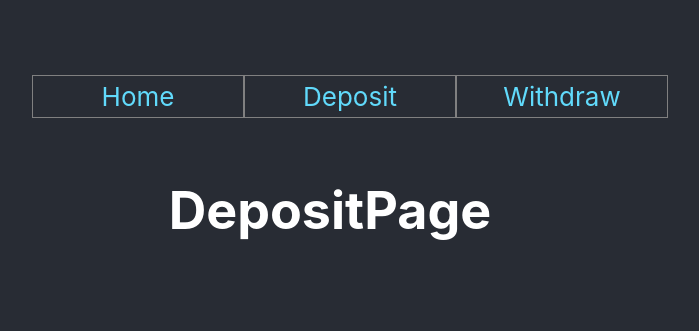
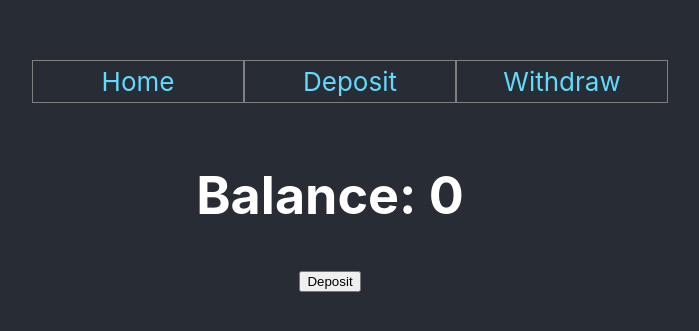
Before and after one commit to SiEr0212/udemy-react-hooks-app_Redux1, a React (Create React App) app: page /deposit in a window 1280 px wide. Shown: the part 237-568 px from the top of the page, without its empty margins (310-1009 px from the left). Built offline with nearby package versions, Linux system fonts and the light colour scheme.

Commit message:
added redux to page

```diff
--- a/src/index.js
+++ b/src/index.js
@@ -1,14 +1,19 @@
-import React from 'react';
-import ReactDOM from 'react-dom';
-import './index.css';
-import App from './App';
-import reportWebVitals from './reportWebVitals';
+import React from "react";
+import ReactDOM from "react-dom";
+import "./index.css";
+import App from "./App";
+import reportWebVitals from "./reportWebVitals";
+import { createStore } from "redux";
+import reducer from "./store/reducer";
+import { Provider } from "react-redux";
+
+const store = createStore(reducer);
 
 ReactDOM.render(
-  <React.StrictMode>
+  <Provider store={store}>
     <App />
-  </React.StrictMode>,
-  document.getElementById('root')
+  </Provider>,
+  document.getElementById("root")
 );
 
 // If you want to start measuring performance in your app, pass a function
--- a/src/pages/depositPage.js
+++ b/src/pages/depositPage.js
@@ -1,5 +1,16 @@
 import React from "react";
+import { useSelector, useDispatch } from "react-redux";
 
 export default function DepositPage() {
-  return <h1>DepositPage</h1>
+  const balance = useSelector((state) => state.balance);
+  const dispatch = useDispatch();
+  const onDepositHandle = () => {
+    dispatch({ type: "DEPOSIT", payload: 10 });
+  };
+  return (
+    <div>
+      <h1> Balance: {balance} </h1>
+      <button onClick={onDepositHandle}>Deposit</button>
+    </div>
+  );
 }
--- a/src/pages/homePage.js
+++ b/src/pages/homePage.js
@@ -1,5 +1,7 @@
 import React from "react";
+import { useSelector } from "react-redux";
 
-export default function homePage() {
-  return <h1>HomePage</h1>
+export default function HomePage() {
+  const balance = useSelector(state => state.balance);
+  return <h1>Balance: {balance}</h1>;
 }
```
